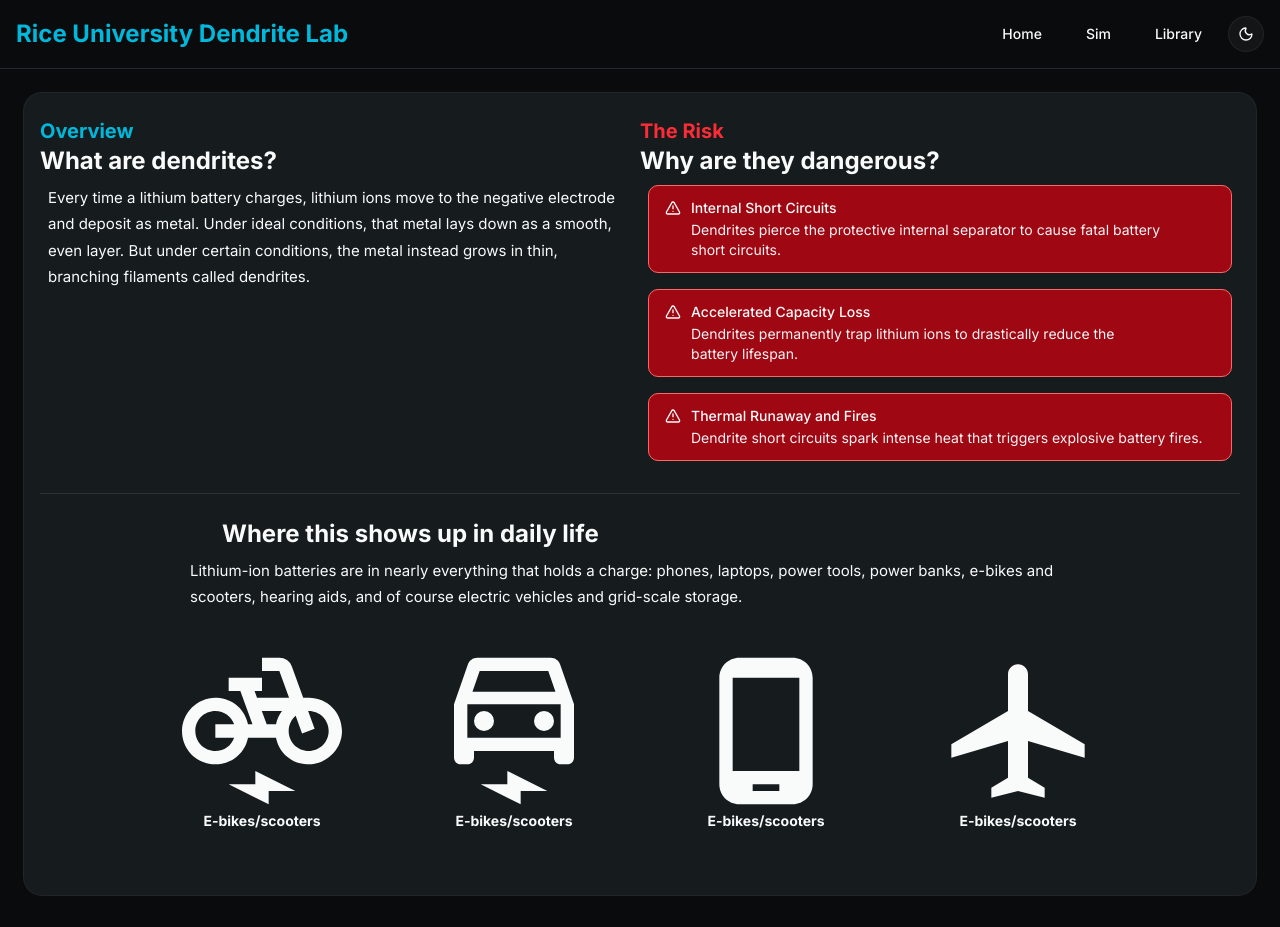
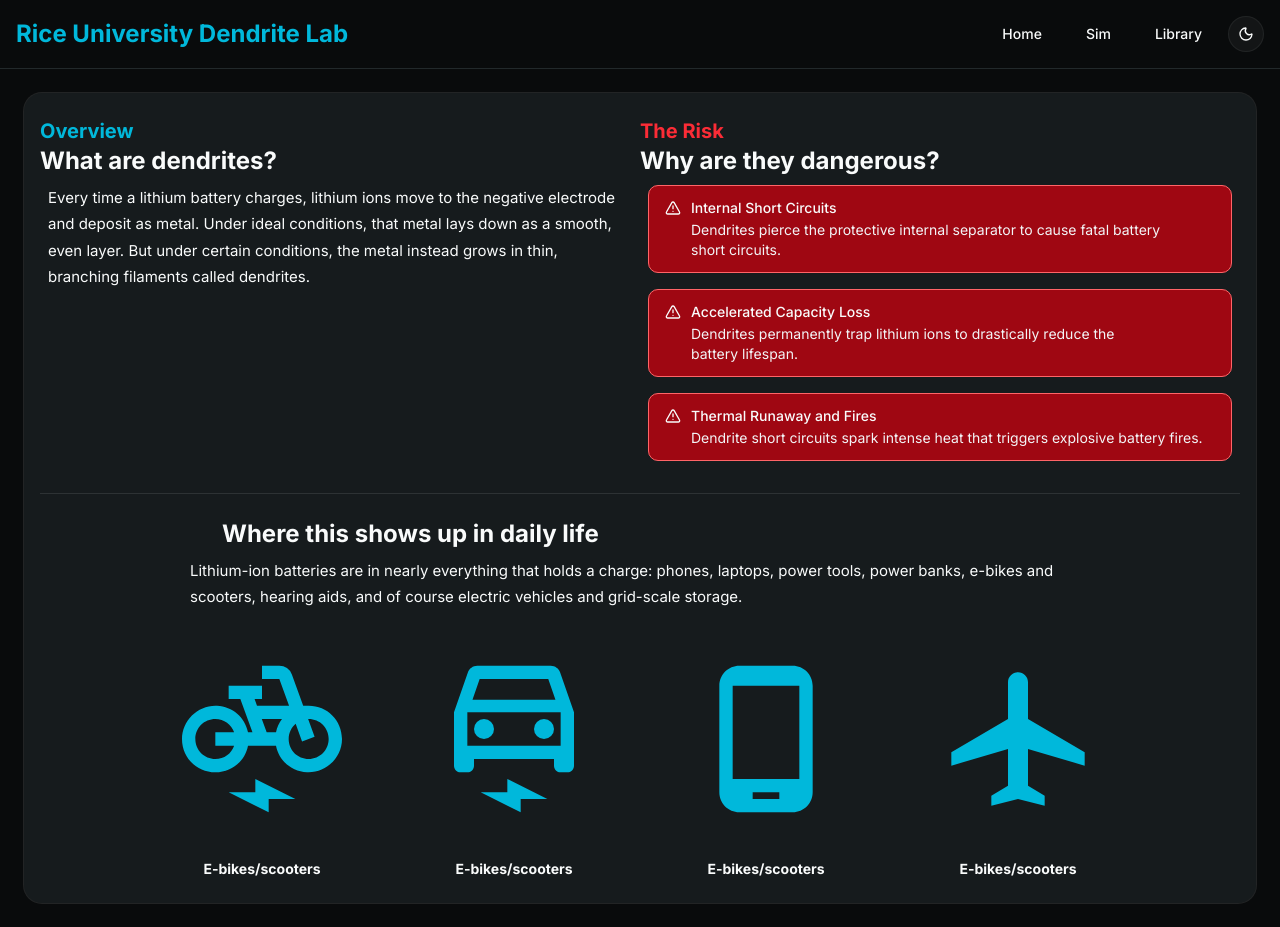
Before and after one commit to Rice-Material-Science-Lab/lithium-website, a Next.js app: page / in a window 1280 px wide. Built offline with nearby package versions, Linux system fonts and the light colour scheme.

Commit message:
Colorize icons

```diff
--- a/app/page.tsx
+++ b/app/page.tsx
@@ -45,7 +45,7 @@ export default function Page() {
     <>
       <div
         ref={navRef}
-        className="fixed top-0 left-0 z-50 flex w-full items-center justify-between border-b border-b-accent p-4 text-white"
+        className="fixed bg-background top-0 left-0 z-50 flex w-full items-center justify-between border-b border-b-accent p-4 text-white"
       >
         <span className="text-2xl font-bold text-primary dark:text-cyan-500">
           Rice University Dendrite Lab
@@ -162,27 +162,27 @@ export default function Page() {
                   scooters, hearing aids, and of course electric vehicles and
                   grid-scale storage.
                 </p>
-                <div className="flex justify-between my-10">
+                <div className="flex justify-between">
                   <div className="flex flex-col items-center">
-                    <div className="flex aspect-square h-40 w-40 justify-center overflow-hidden">
+                    <div className="flex aspect-square h-40 w-40 justify-center overflow-hidden text-primary dark:text-cyan-500 my-10 ">
                       <MdOutlineElectricBike size={160} />
                     </div>
                     <p className="font-bold">E-bikes/scooters</p>
                   </div>
                   <div className="flex flex-col items-center">
-                    <div className="flex aspect-square h-40 w-40 justify-center overflow-hidden">
+                    <div className="flex aspect-square h-40 w-40 justify-center overflow-hidden text-primary dark:text-cyan-500 my-10 ">
                       <MdOutlineElectricCar size={160} />
                     </div>
                     <p className="font-bold">E-bikes/scooters</p>
                   </div>
                   <div className="flex flex-col items-center">
-                    <div className="flex aspect-square h-40 w-40 justify-center overflow-hidden">
+                    <div className="flex aspect-square h-40 w-40 justify-center overflow-hidden text-primary dark:text-cyan-500 my-10 ">
                       <MdOutlinePhoneAndroid size={160} />
                     </div>
                     <p className="font-bold">E-bikes/scooters</p>
                   </div>
                   <div className="flex flex-col items-center">
-                    <div className="flex aspect-square h-40 w-40 justify-center overflow-hidden">
+                    <div className="flex aspect-square h-40 w-40 justify-center overflow-hidden text-primary dark:text-cyan-500 my-10 ">
                       <MdOutlineAirplanemodeActive size={160} />
                     </div>
                     <p className="font-bold">E-bikes/scooters</p>
```
